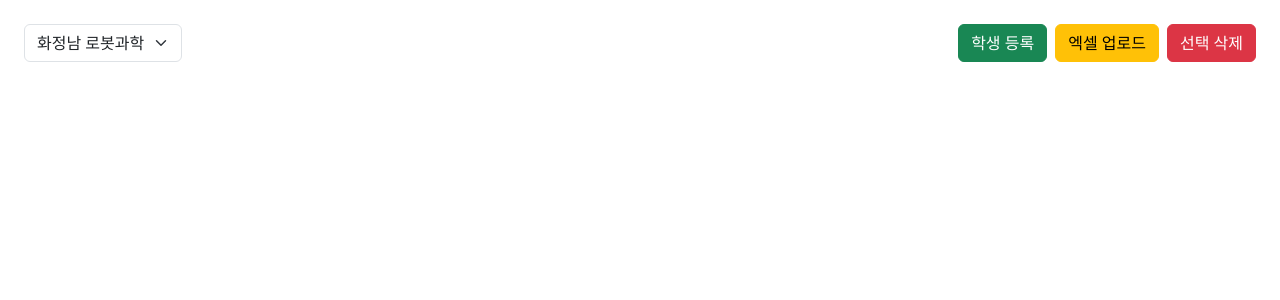
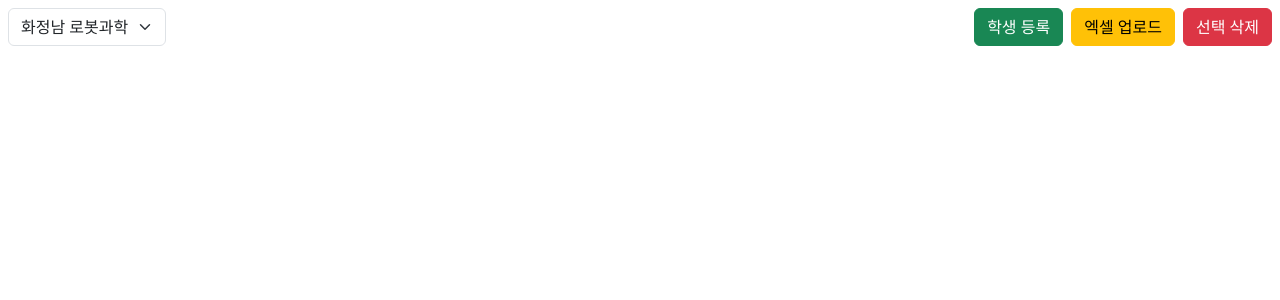
Before and after one commit to steam-making/attendance-system, a Django app: page /attendance/list/ in a window 1280 px wide. Shown: the part 56-356 px from the top of the page. Run offline with Django 5.2, Linux system fonts and the light colour scheme; a user stored in the database is signed in; data comes from the database, SQL or seed files in the repository; data that the repository does not hold is empty.

Commit message:
ui 변경

```diff
--- a/attendance/templates/attendance/attendance_list.html
+++ b/attendance/templates/attendance/attendance_list.html
@@ -5,20 +5,19 @@
         background-color:#f8f8f8 !important;
     }
 
-    {% comment %} .table {
+    .table {
     white-space: nowrap;        /* 줄바꿈 금지 */
     overflow-x: auto;           /* 넘치면 좌우 스크롤 허용 */
-    display: block;             /* 모바일에서 강제로 가로 스크롤 */
-    } {% endcomment %}
+    }
 
 </style>
 {% endblock %}
 {% block content %}
 {% load static %}
 {% load extra_filters %}
-<div class="container-fluid mt-4">
+<div class="container-fluid p-0 m-0">
 
-   <div class="d-flex justify-content-between align-items-center mb-3 flex-wrap">
+   <div class="d-flex justify-content-between align-items-center flex-wrap">
 
         <!-- ✅ 학교 선택 드롭다운 -->
         <form method="get" class="d-flex align-items-center">
@@ -45,11 +44,10 @@
         {% endfor %}
     {% endif %}
 
-    <div class="container-fluid mt-4">
-
+    <div class="container-fluid p-0 m-0">
 
         {% for department, students in departments.items %}
-        <h4 class="mt-5">{{ department }} ({{ students|length }}명)</h4>
+        <h4 class="mt-2">{{ department }} ({{ students|length }}명)</h4>
         <table class="table w-100 text-center align-middle">
             <thead class="{{ color_map_header|dict_get:department }}">
                 <tr>
--- a/templates/base.html
+++ b/templates/base.html
@@ -44,7 +44,7 @@
         </nav>
 
 
-    <div class="container-fluid mt-4">
+    <div class="container-fluid px-2 px-md-2 py-2">
         {% block content %}{% endblock %}
     </div>
 
```
